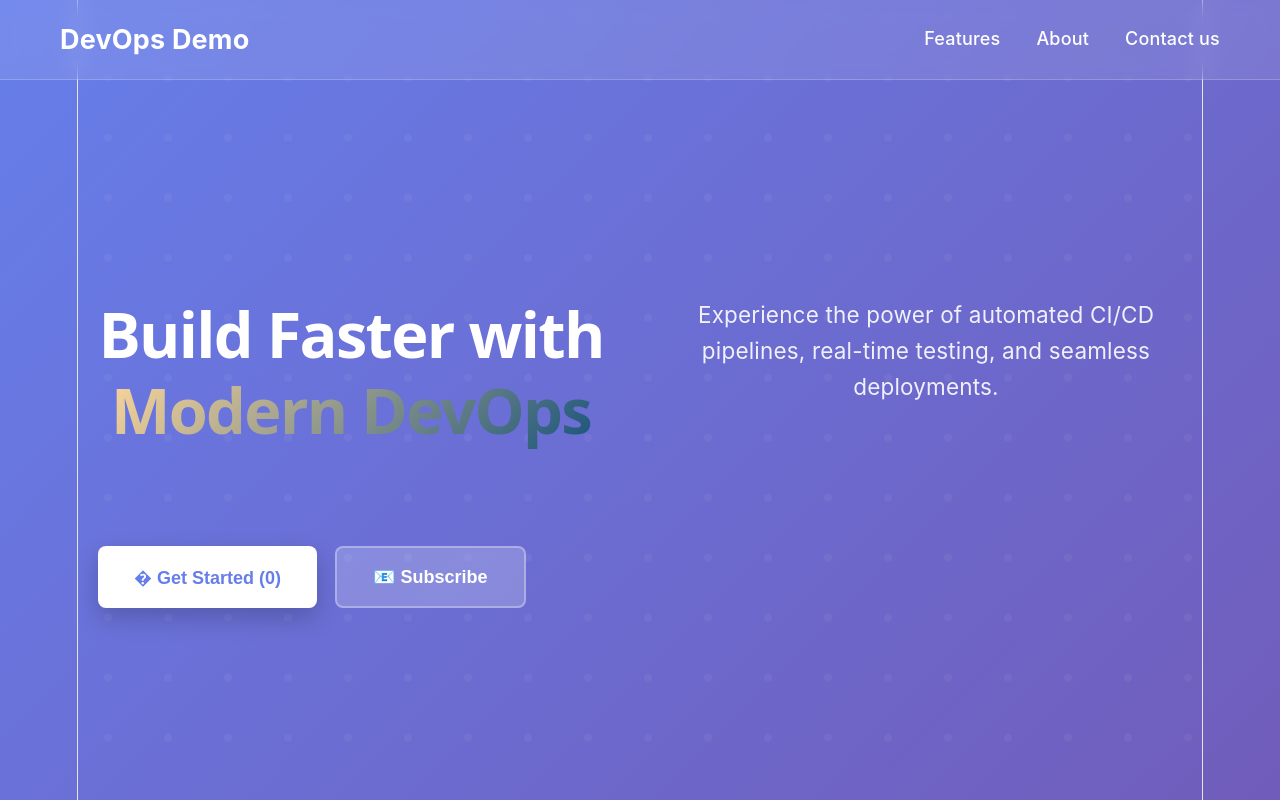
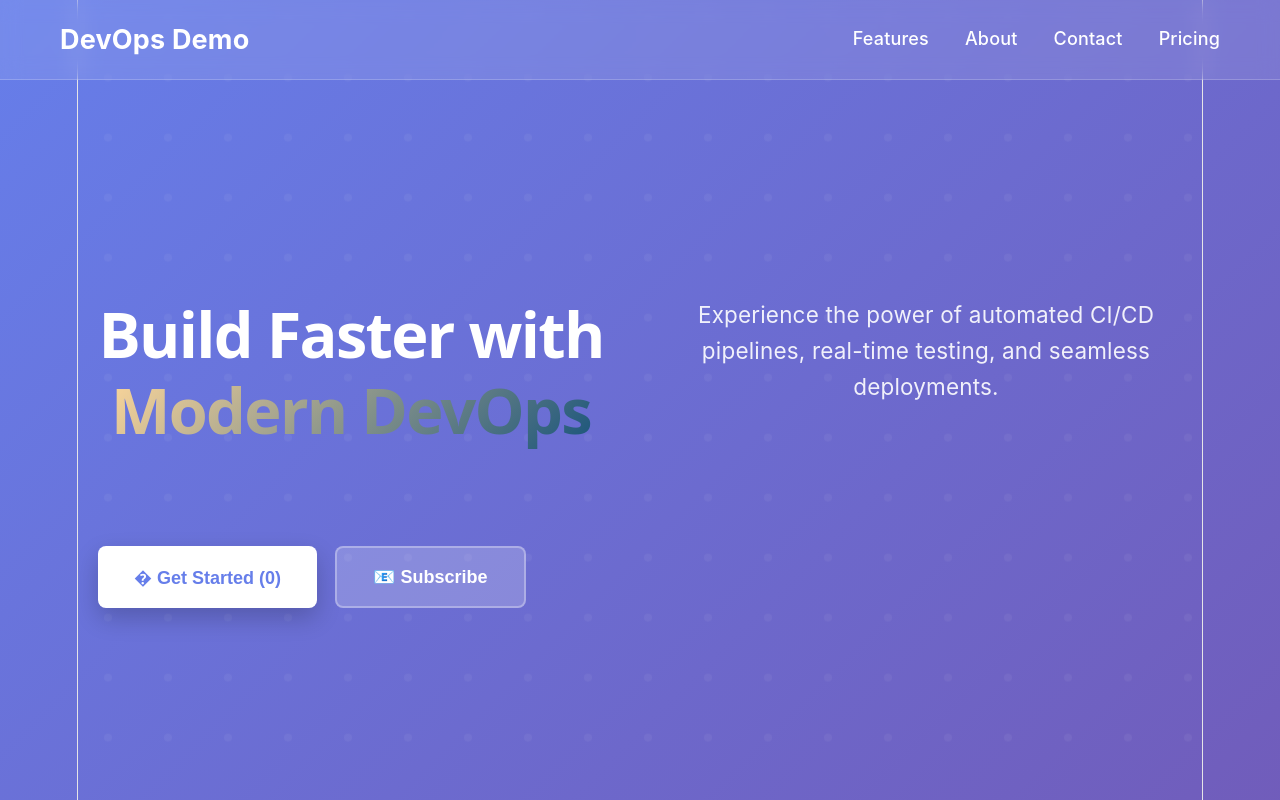
Before and after one commit to Mafiv/DevOps, a React (Vite) app: page / in a window 1280 px wide. Shown: the top 800 px of the page. Built offline with nearby package versions, Linux system fonts and the light colour scheme.

Commit message:
adding pricing

```diff
--- a/src/App.jsx
+++ b/src/App.jsx
@@ -23,7 +23,8 @@ function App() {
             <div className="nav-links">
               <a href="#features">Features</a>
               <a href="#about">About</a>
-              <a href="#contact">Contact us</a>
+              <a href="#contact">Contact</a>
+              <a href="#pricing">Pricing</a>
             </div>
           </nav>
         </div>
```
